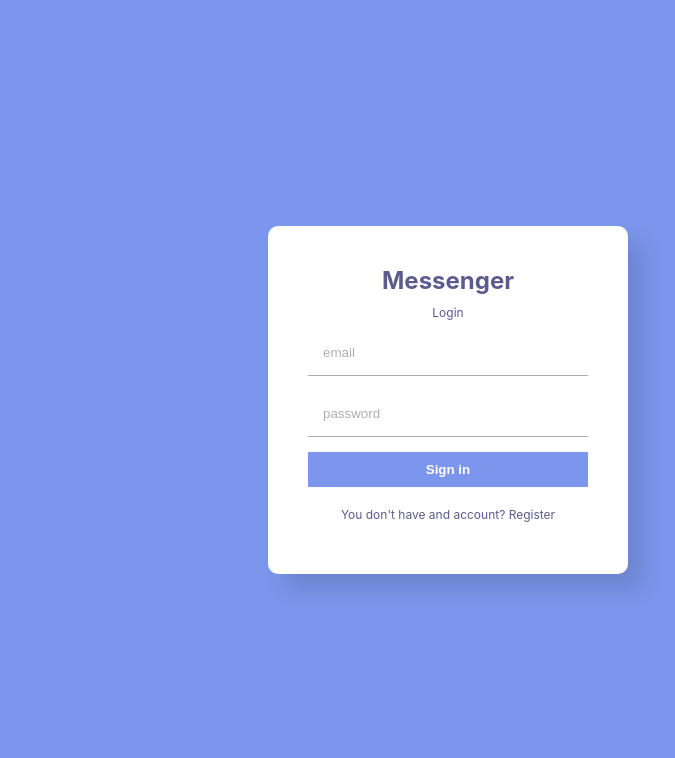
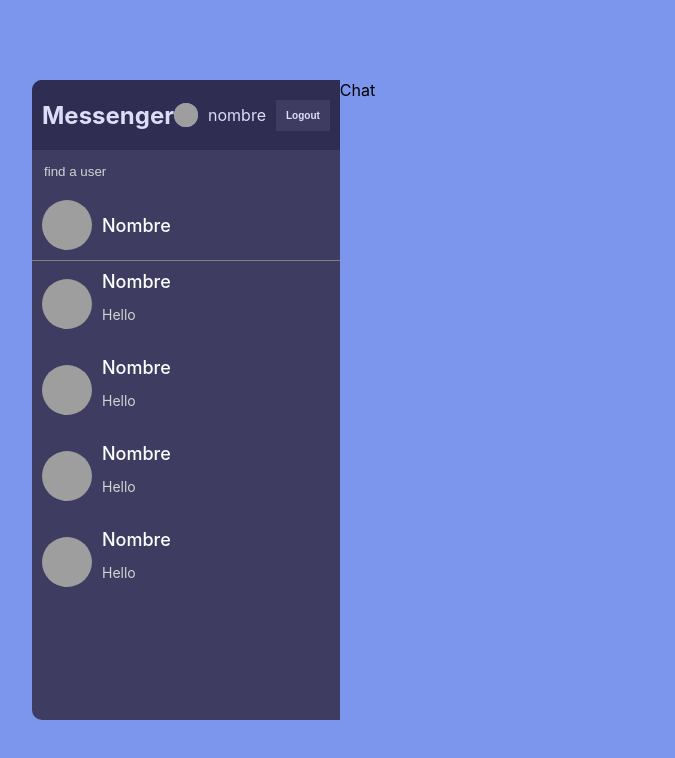
Before and after one commit to Int-Angel/real-time-chat, a React (Create React App) app: page / in a window 1280 px wide. Shown: the top 758 px of the page, without its empty margins (192-867 px from the left). Built offline with nearby package versions, Linux system fonts and the light colour scheme; grey boxes are pictures that could not be loaded.

Commit message:
sidebar architecture

```diff
--- a/src/App.js
+++ b/src/App.js
@@ -1,9 +1,10 @@
 import "./style.scss";
 import Register from "./pages/Register";
 import Login from "./pages/Login";
+import Home from "./pages/Home";
 
 function App() {
-  return <Login />;
+  return <Home />;
 }
 
 export default App;
--- /dev/null
+++ b/src/components/Chat.jsx
@@ -0,0 +1,9 @@
+import React from 'react'
+
+function Chat() {
+  return (
+    <div className='chat'>Chat</div>
+  )
+}
+
+export default Chat
--- /dev/null
+++ b/src/components/Chats.jsx
@@ -0,0 +1,38 @@
+import React from 'react'
+
+function Chats() {
+  return (
+    <div className='chats'>
+        <div className='userChat'>
+            <img src="https://t4.ftcdn.net/jpg/03/64/21/11/360_F_364211147_1qgLVxv1Tcq0Ohz3FawUfrtONzz8nq3e.jpg" alt=""/>
+            <div className="userChatInfo">
+                <span>Nombre</span>
+                <p>Hello</p>
+            </div>
+        </div>
+        <div className='userChat'>
+            <img src="https://t4.ftcdn.net/jpg/03/64/21/11/360_F_364211147_1qgLVxv1Tcq0Ohz3FawUfrtONzz8nq3e.jpg" alt=""/>
+            <div className="userChatInfo">
+                <span>Nombre</span>
+                <p>Hello</p>
+            </div>
+        </div>
+        <div className='userChat'>
+            <img src="https://t4.ftcdn.net/jpg/03/64/21/11/360_F_364211147_1qgLVxv1Tcq0Ohz3FawUfrtONzz8nq3e.jpg" alt=""/>
+            <div className="userChatInfo">
+                <span>Nombre</span>
+                <p>Hello</p>
+            </div>
+        </div>
+        <div className='userChat'>
+            <img src="https://t4.ftcdn.net/jpg/03/64/21/11/360_F_364211147_1qgLVxv1Tcq0Ohz3FawUfrtONzz8nq3e.jpg" alt=""/>
+            <div className="userChatInfo">
+                <span>Nombre</span>
+                <p>Hello</p>
+            </div>
+        </div>
+    </div>
+  )
+}
+
+export default Chats
--- /dev/null
+++ b/src/components/Navbar.jsx
@@ -0,0 +1,16 @@
+import React from 'react'
+
+function Navbar() {
+  return (
+    <div className='navbar'>
+        <span className='logo'>Messenger</span>
+        <div className="user">
+            <img src="https://t4.ftcdn.net/jpg/03/64/21/11/360_F_364211147_1qgLVxv1Tcq0Ohz3FawUfrtONzz8nq3e.jpg"alt="user"/>
+            <span>nombre</span>
+            <button>Logout</button>
+        </div>
+    </div>
+  )
+}
+
+export default Navbar
--- /dev/null
+++ b/src/components/Search.jsx
@@ -0,0 +1,19 @@
+import React from 'react'
+
+function Search() {
+  return (
+    <div className='search'>
+        <div className="searchForm">
+            <input type="text" placeholder='find a user'/>
+        </div>
+        <div className='userChat'>
+            <img src="https://t4.ftcdn.net/jpg/03/64/21/11/360_F_364211147_1qgLVxv1Tcq0Ohz3FawUfrtONzz8nq3e.jpg" alt=""/>
+            <div className="userChatInfo">
+                <span>Nombre</span>
+            </div>
+        </div>
+    </div>
+  )
+}
+
+export default Search
--- /dev/null
+++ b/src/components/Sidebar.jsx
@@ -0,0 +1,16 @@
+import React from 'react'
+import Chats from './Chats'
+import Navbar from './Navbar'
+import Search from './Search'
+
+function Sidebar() {
+  return (
+    <div className='sidebar'>
+        <Navbar/>
+        <Search/>
+        <Chats/>
+    </div>
+  )
+}
+
+export default Sidebar
--- a/src/pages/Home.jsx
+++ b/src/pages/Home.jsx
@@ -0,0 +1,16 @@
+import React from 'react'
+import Chat from '../components/Chat'
+import Sidebar from '../components/Sidebar'
+
+const Home = () => {
+  return (
+    <div className='home'>
+      <div className="container">
+        <Sidebar/>
+        <Chat/>
+      </div>
+    </div>
+  )
+}
+
+export default Home
--- a/src/style.scss
+++ b/src/style.scss
@@ -1,8 +1,11 @@
 $text-light-color: #8da4f1;
+$text-white-color: #ddddf7;
 $text-dark-color: #5d5b8d;
 $text-gray-color: rgb(175,175,175);
 $background-color: #7b96ec;
 $button-color: #7b96ec;
+$dark-background-color: #3e3c61;
+$darker-background-color: #2f2d52;
 
 .formContainer{
     background-color: $background-color;
@@ -78,3 +81,120 @@
         }
     }
 }
+
+.home{
+    background-color: $background-color;
+    height: 100vh;
+    display: flex;
+    align-items: center;
+    justify-content: center;
+
+    .container{
+        border-radius: 10px;
+        width: 65%;
+        height: 80%;
+
+        display: flex;
+        overflow: hidden;
+
+        .sidebar{
+            flex:1;
+            background-color: $dark-background-color;
+
+            .navbar{
+                display: flex;
+                align-items: center;
+                background-color: $darker-background-color;
+
+                height: 50px;
+                padding: 10px;
+                justify-content: space-between;
+
+                color: $text-white-color;
+
+                .logo{
+                    font-weight: bold;
+                    font-size: 24px;
+                }
+
+                .user{
+                    display: flex;
+                    align-items: center;
+                    gap: 10px;
+
+                    img{
+                        background-color: #8da4f1;
+                        height: 24px;
+                        width: 24px;
+                        border-radius: 50%;
+                        object-fit: cover;
+                    }
+
+                    button{
+                        background-color: $dark-background-color;
+                        color: $text-white-color;
+                        font-size: 10px;
+                        padding: 10px;
+                        font-weight: bold;
+                        border: none;
+                        cursor: pointer;
+                    }
+                }
+            }
+
+            .search{
+                border-bottom: 1px solid gray;
+
+                .searchForm{
+                    padding: 10px;
+                    input{
+                        background-color: transparent;
+                        border: none;
+                        color: white;
+                        outline: none;
+
+                        &::placeholder{
+                            color: lightgray;
+                        }
+                    }
+                }
+            }
+
+            .userChat{
+                padding: 10px;
+                display: flex;
+                align-items: center;
+                gap: 10px;
+
+                cursor: pointer;
+                color: white;
+
+                &:hover{
+                    background-color: $darker-background-color;
+                }
+
+                img{
+                    height: 50px;
+                    width: 50px;
+                    border-radius: 50%;
+                    object-fit: cover;
+                }
+
+                .userChatInfo{
+                    span{
+                        font-size: 18px;
+                        font-weight: 500;
+                    }
+                    p{
+                        font-size: 14px;
+                        color: lightgray;
+                    }
+                }
+            }
+        }
+
+        .chat{
+            flex:2;
+        }
+    }
+}
```
Also changed, not shown: src/components/Input.jsx (added, +9 -0 lines), src/components/Messages.jsx (added, +9 -0 lines).
